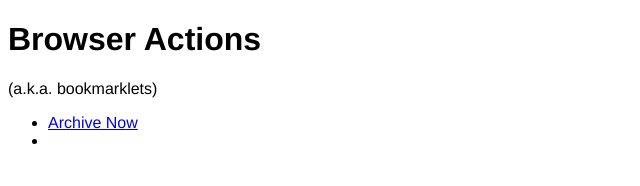
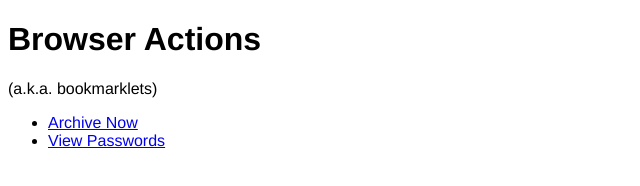
Before and after one commit to hubgit/browser-actions, a plain HTML site: page index.html in a window 1280 px wide. Shown: the whole page, without its empty margins (0-640 px from the left). Drawn offline with Linux system fonts and the light colour scheme.

Commit message:
Update index.html

```diff
--- a/index.html
+++ b/index.html
@@ -11,5 +11,5 @@
 
 <ul>
   <li><a href="javascript:location.href='https://web.archive.org/save/'+location.href">Archive Now</a></li>
-  <li><a href="javascript:var nodes=document.querySelectorAll('input[type=password]');if(nodes.length){var values=Array.prototype.map.call(nodes,function(node){return node.value;});alert('Passwords in forms on this page:\n\n'+values.join('\n'));}else{alert('There are no passwords in forms on this page.');}"></a></a></li>
+  <li><a href="javascript:var nodes=document.querySelectorAll('input[type=password]');if(nodes.length){var values=Array.prototype.map.call(nodes,function(node){return node.value;});alert('Passwords in forms on this page:\n\n'+values.join('\n'));}else{alert('There are no passwords in forms on this page.');}">View Passwords</a></li>
 </ul>
```
